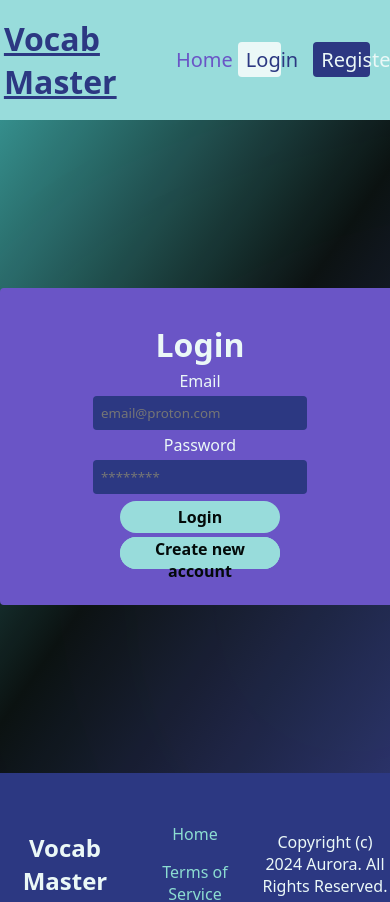
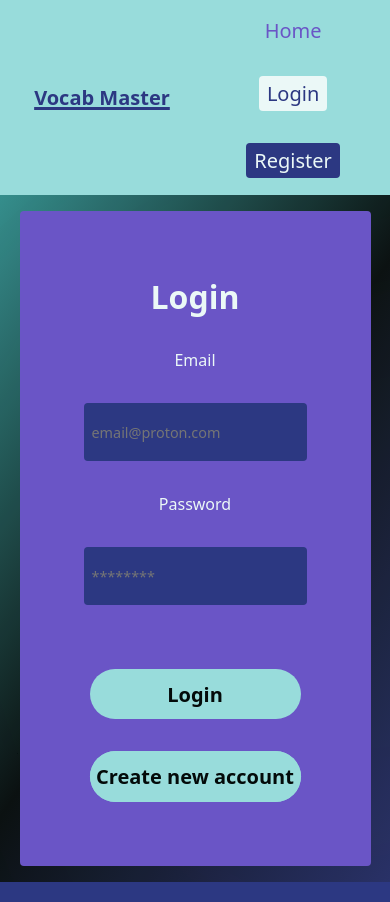
Before and after one commit to NxtPerfect/Vocab-Master, a React (Vite) app: page /login in a window 390 px wide. Shown: the top 902 px of the page. Built offline with nearby package versions, Linux system fonts and the light colour scheme; no server answers.

Commit message:
Added Mobile CSS Layout

```diff
--- a/src/App.scss
+++ b/src/App.scss
@@ -137,6 +137,14 @@ $border-radius: 1svw;
 main {
   overflow: hidden;
   display: grid;
+
+  @media screen and (max-width: 900px) {
+    display: flex;
+    flex-direction: column;
+    gap: 8rem;
+    padding: 1rem;
+  }
+
   grid-template-columns: 1fr 1fr;
   justify-items: center;
   align-content: center;
@@ -165,6 +173,11 @@ main {
     padding-bottom: 2.5rem;
     border-radius: $border-radius;
     width: 40svw;
+
+    @media screen and (max-width: 900px) {
+      width: 80svw;
+    }
+
     transition: color 0.1s linear;
     box-shadow: 0 2svh 1svw -1svw color.adjust($secondary, $alpha: -0.4);
     animation: slide-left 0.5s ease-out;
@@ -236,6 +249,12 @@ main {
     .language_levels_wrapper {
       display: flex;
       flex-direction: row;
+
+      @media screen and (max-width: 900px) {
+        flex-direction: column;
+        height: 80svh;
+      }
+
       justify-content: space-evenly;
       align-items: center;
       width: max(100%, 8rem);
@@ -276,6 +295,10 @@ main {
           min-width: max(2rem, 8svw);
           max-width: 20rem;
           height: 0.6rem;
+
+          @media screen and (max-width: 900px) {
+            width: 60svw;
+          }
 
           .progress_bar {
             border-radius: $border-radius;
@@ -362,7 +385,14 @@ main {
     display: flex;
     flex-direction: column;
     grid-column: span 2;
+
+    @media screen and (max-width: 900px) {
+      width: 90svw;
+      height: 75svh;
+    }
+
     width: 50%;
+
     aspect-ratio: 1.7;
     justify-content: space-evenly;
     align-items: center;
@@ -383,6 +413,12 @@ main {
     }
 
     button {
+      @media screen and (max-width: 900px) {
+        height: 7svh;
+        width: 65svw;
+        font-size: 1.45rem;
+      }
+
       @include betterButton(10rem, 2rem, $secondary, $text, $primary, $background);
       font-size: 1.25rem;
       font-weight: 400;
@@ -392,6 +428,10 @@ main {
       padding: 1rem;
       height: 15svh;
       line-height: 7.5svh;
+
+      @media screen and (max-width: 900px) {
+        font-size: 1.25rem;
+      }
 
       span {
         padding: 0 2rem;
@@ -410,10 +450,22 @@ main {
       flex-direction: row;
       justify-content: space-around;
       align-items: center;
+
+      @media screen and (max-width: 900px) {
+        width: 75svw;
+        gap: 2rem;
+      }
+
       width: 40%;
       background: none;
 
       .flashcard-button-correct {
+        @media screen and (max-width: 900px) {
+          height: 7svh;
+          width: 35svw;
+          font-size: 1.25rem;
+        }
+
         box-shadow: lightgreen 0 .5rem 2rem .05rem;
 
         &:hover {
@@ -423,6 +475,12 @@ main {
       }
 
       .flashcard-button-wrong {
+        @media screen and (max-width: 900px) {
+          height: 7svh;
+          width: 35svw;
+          font-size: 1.25rem;
+        }
+
         box-shadow: red 0 .5rem 2rem .05rem;
 
         &:hover {
@@ -472,6 +530,12 @@ form {
   padding: 2rem 0;
   margin: auto;
   grid-column: span 2;
+
+  @media screen and (max-width: 900px) {
+    width: 90svw;
+    height: 70svh;
+  }
+
   width: max(35svw, 25rem);
   height: max(30svh, 15rem);
 
@@ -489,6 +553,11 @@ form {
     background-color: $secondary;
     padding: .5rem;
 
+    @media screen and (max-width: 900px) {
+      height: 5svh;
+      font-size: .9rem;
+    }
+
     &:disabled {
       background-color: color.grayscale($secondary);
       cursor: not-allowed;
@@ -497,6 +566,12 @@ form {
 
   button,
   a {
+    @media screen and (max-width: 900px) {
+      height: 6svh;
+      width: 25svh;
+      font-size: 1.25rem;
+    }
+
     @include betterButton(10rem, 2rem, $primary, $background, $secondary, $text);
     font-size: 1rem;
     font-weight: bold;
@@ -527,6 +602,11 @@ nav {
 
   h1 {
     color: $secondary;
+
+    @media screen and (max-width: 900px) {
+      font-size: 1.25rem;
+    }
+
     font-size: 2rem;
     text-decoration: underline;
     text-decoration-thickness: .2rem;
@@ -535,6 +615,12 @@ nav {
   .nav_buttons {
     display: flex;
     flex-direction: row;
+
+    @media screen and (max-width: 900px) {
+      flex-direction: column;
+      gap: 2rem;
+    }
+
     justify-content: space-between;
     align-items: center;
     background-color: $primary;
@@ -597,8 +683,15 @@ nav {
     }
 
     button {
+      @media screen and (max-width: 900px) {
+        height: 5svh;
+        width: 35svw;
+        font-size: 1.25rem;
+      }
+
       @include betterButton(5rem, 1.5rem, $secondary, $text, $accent, $text);
       margin: 0 1rem;
+
     }
   }
 }
@@ -735,6 +828,12 @@ footer {
     align-items: center;
     border-radius: $border-radius;
     background-color: $accent;
+
+    @media screen and (max-width: 900px) {
+      max-width: 100svw;
+      aspect-ratio: .75;
+    }
+
     max-width: 50svw;
     aspect-ratio: 1.5;
 
@@ -744,7 +843,17 @@ footer {
       color: $text;
     }
 
+    div {
+      @media screen and (max-width: 900px) {
+        display: flex;
+        flex-direction: row;
+      }
+    }
+
     .modal-ok {
+      @media screen and (max-width: 900px) {
+        width: 45svw;
+      }
 
       &:hover {
         background-color: color.adjust(red, $lightness: 20%);
@@ -755,18 +864,13 @@ footer {
       background-color: $primary;
       color: $background;
 
+      @media screen and (max-width: 900px) {
+        width: 45svw;
+      }
+
       &:hover {
         background-color: lightgreen;
       }
     }
   }
-
-
 }
-
-// Mobile CSS
-@media screen and (max-width: 900px) {
-  * {
-    background-color: red;
-  }
-}
--- a/src/components/Footer.tsx
+++ b/src/components/Footer.tsx
@@ -13,7 +13,7 @@ function Footer() {
             Terms of Service
           </Link>
         </div>
-				Copyright (c) 2024 Aurora. All Rights Reserved.
+        Copyright (c) 2024. All Rights Reserved.
       </footer>
     </>
   );
```
Also changed, not shown: 1 other file (tests, documents, lock files or other folders). Lines whose indentation alone changed are shown as unchanged.
